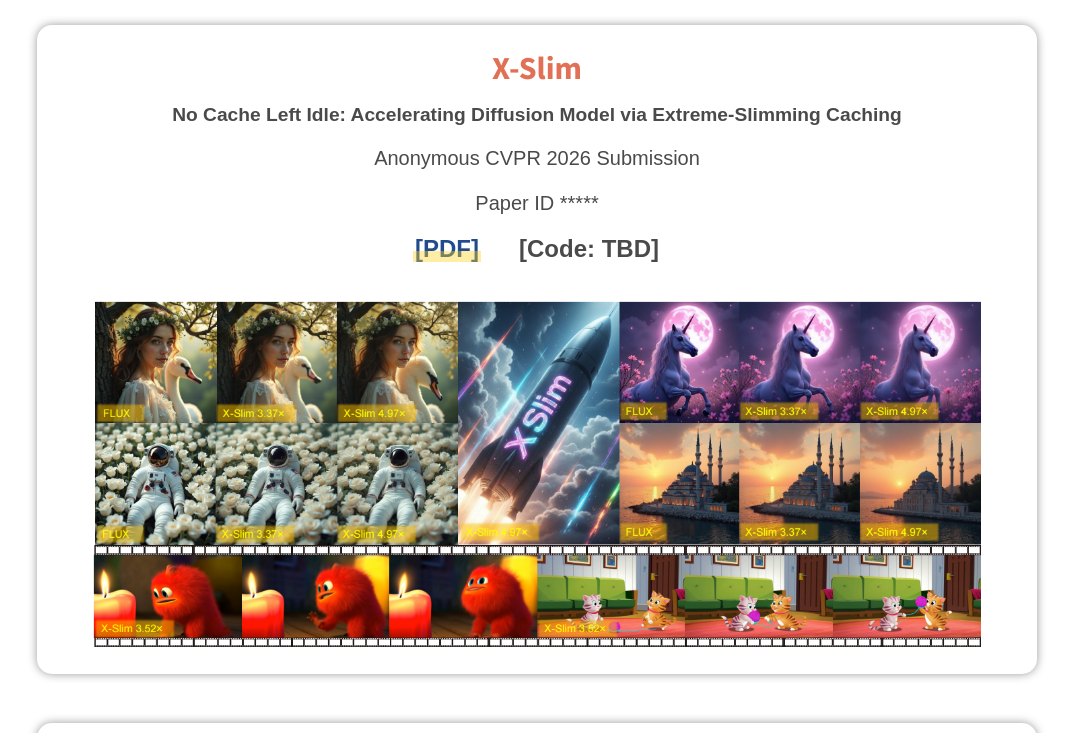
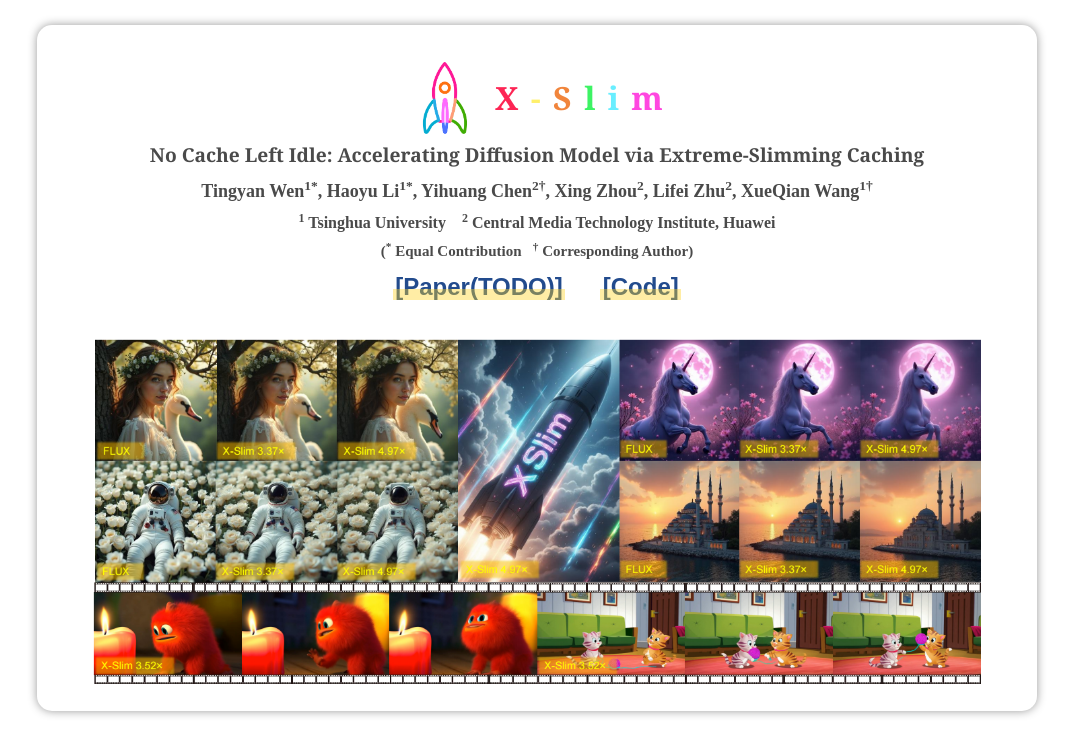
Before and after one commit to THU-AccDiff/xslim-page, a plain HTML site: page index.html in a window 1280 px wide. Shown: the top 733 px of the page, without its empty margins (103-1176 px from the left). Drawn offline with nearby package versions, Linux system fonts and the light colour scheme.

Commit message:
upgrade title

```diff
--- a/index.html
+++ b/index.html
@@ -27,15 +27,26 @@
   </script>
 </head>
 <body>
-  <div class="content">
-    <h1><strong><span style="color:#e17055">X-Slim</span></strong></h1>
-    <p style="text-align: center; font-weight: bold; font-size: 1.2em">No Cache Left Idle: Accelerating Diffusion Model via Extreme-Slimming Caching</p>
-    <p id="authors" style="text-align: center;">Anonymous CVPR 2026 Submission</p>
-    <p id="authors" style="text-align: center;">Paper ID *****</p>
+    <div class="content">
+    <div style="display:flex; align-items:center; justify-content:center; gap:14px; margin-top:12px;">
+      <img src="./xslim_files/figs/rocket.png" alt="X-Slim rocket" style="height:72px; filter: drop-shadow(0 0 10px rgba(255,255,255,0.45));">
+      <h1 style="margin:0; font-family:'Georgia','Times New Roman',serif; font-weight:800; letter-spacing:2px; text-shadow:0 0 12px rgba(255,255,255,0.4);">
+        <span style="color:#fd2554">X</span>
+        <span style="color:#fff06a">-</span>
+        <span style="color:#f1853c">S</span>
+        <span style="color:#3df364">l</span>
+        <span style="color:#69eeff">i</span>
+        <span style="color:#ff47e0">m</span>
+      </h1>
+    </div>
+    <p style="text-align: center; font-family:'Georgia','Times New Roman',serif; font-weight: 700; font-size: 1.2em; margin: 8px 0 12px;">No Cache Left Idle: Accelerating Diffusion Model via Extreme-Slimming Caching</p>
+    <p id="authors" style="text-align: center; font-family:'Times New Roman','Georgia',serif; font-weight: 700; margin: 4px 0 6px; font-size: 18px;"><b>Tingyan Wen<sup>1*</sup></b>, <b>Haoyu Li<sup>1*</sup></b>, <b>Yihuang Chen<sup>2&dagger;</sup></b>, <b>Xing Zhou<sup>2</sup></b>, <b>Lifei Zhu<sup>2</sup></b>, <b>XueQian Wang<sup>1&dagger;</sup></b></p>
+    <p id="authors" style="text-align: center; font-family:'Times New Roman','Georgia',serif; margin: 4px 0 4px; font-size: 16px;"> <b><sup>1</sup> Tsinghua University</b> &nbsp;&nbsp; <b><sup>2</sup> Central Media Technology Institute, Huawei</b></p>
+    <p style="text-align: center; font-family:'Times New Roman','Georgia',serif; margin: 4px 0 10px; font-size: 15px; font-weight: 600;">(<sup>*</sup> Equal Contribution &nbsp; <sup>&dagger;</sup> Corresponding Author)</p>
     <font size="+2">
       <p style="text-align: center;">
-        <a href="./No_Cache_Left_Idle__Accelerating_diffusion_model_via_Extreme_Slimming_Caching.pdf" target="_blank"><b>[PDF]</b></a> &nbsp;&nbsp;&nbsp;&nbsp;
-        <b>[Code: TBD]</b>
+        <a href="./No_Cache_Left_Idle__Accelerating_diffusion_model_via_Extreme_Slimming_Caching.pdf" target="_blank"><b>[Paper(TODO)]</b></a> &nbsp;&nbsp;&nbsp;&nbsp;
+        <a href="https://github.com/THU-AccDiff/xslim/" target="_blank"><b>[Code]</b></a>
       </p>
     </font>
     <br>
@@ -52,7 +63,7 @@
 
   <div class="content">
     <h2 style="text-align:center;"><b>Abstract</b></h2>
-    <p>Diffusion models deliver strong generative quality, but inference cost scales with timestep count, model depth, and token length. Feature caching reuses nearby computations, yet aggressive timestep skipping often hurts fidelity while conservative block or token refresh yields limited speedup. We present <b>X-Slim</b> (eXtreme-Slimming Caching), a training-free, cache-based accelerator that jointly exploits redundancy across temporal, structural, and spatial dimensions. X-Slim introduces a dual-threshold push-then-polish controller: it first pushes timestep-level reuse up to an early-warning line, then polishes residual error with lightweight block- and token-level refresh; a critical line triggers full inference to reset error. Level-specific, context-aware indicators guide when and where to cache, shrinking search overhead. On FLUX.1-dev and HunyuanVideo, X-Slim reduces latency by up to 4.97x and 3.52x with minimal perceptual loss, and on DiT-XL/2 it reaches 3.13x acceleration with a FID improvement of 2.42 over prior methods.</p>
+    <p>Diffusion models deliver strong generative quality, but inference cost scales with timestep count, model depth, and token length. Feature caching reuses nearby computations, yet aggressive timestep skipping often hurts fidelity while conservative block or token refresh yields limited speedup. We present <b>X-Slim</b> (e<b>X</b>treme-<b>Slim</b>ming Caching), a training-free, cache-based accelerator that jointly exploits redundancy across temporal, structural, and spatial dimensions. X-Slim introduces a dual-threshold <b>push-then-polish</b> controller: it first pushes timestep-level reuse up to an early-warning line, then polishes residual error with lightweight block- and token-level refresh; a critical line triggers full inference to reset error. Level-specific, context-aware indicators guide when and where to cache, shrinking search overhead. On FLUX.1-dev and HunyuanVideo, X-Slim reduces latency by up to 4.97x and 3.52x with minimal perceptual loss, and on DiT-XL/2 it reaches 3.13x acceleration with a FID improvement of 2.42 over prior methods.</p>
   </div>
 
   <div class="content">
```
Also changed, not shown: xslim_files/figs/rocket.png (added).
